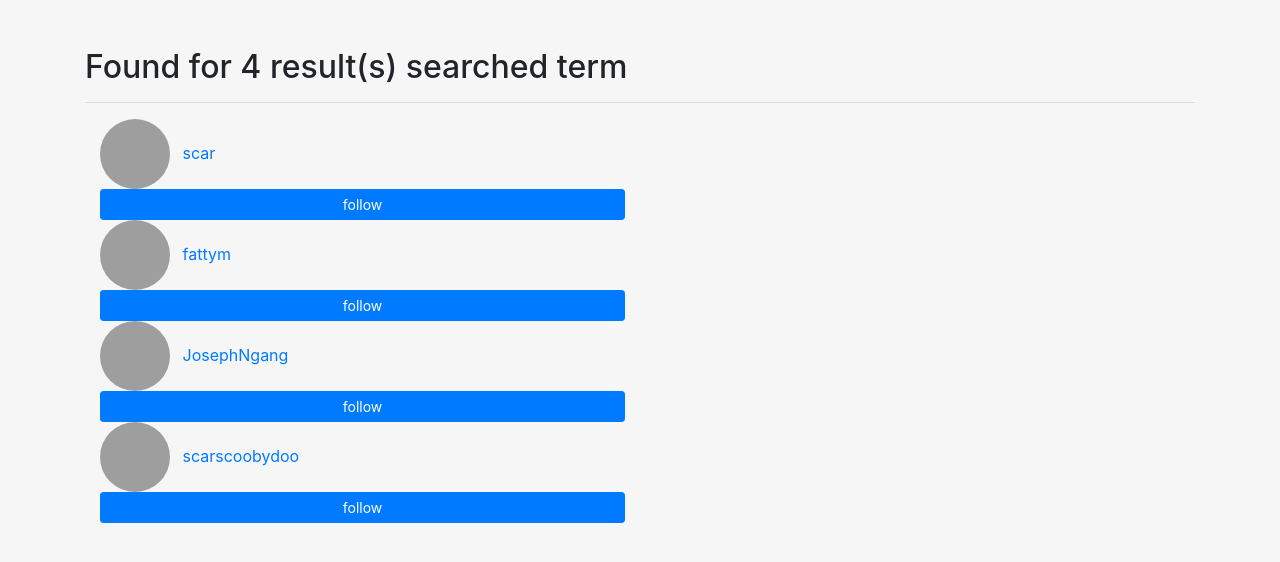
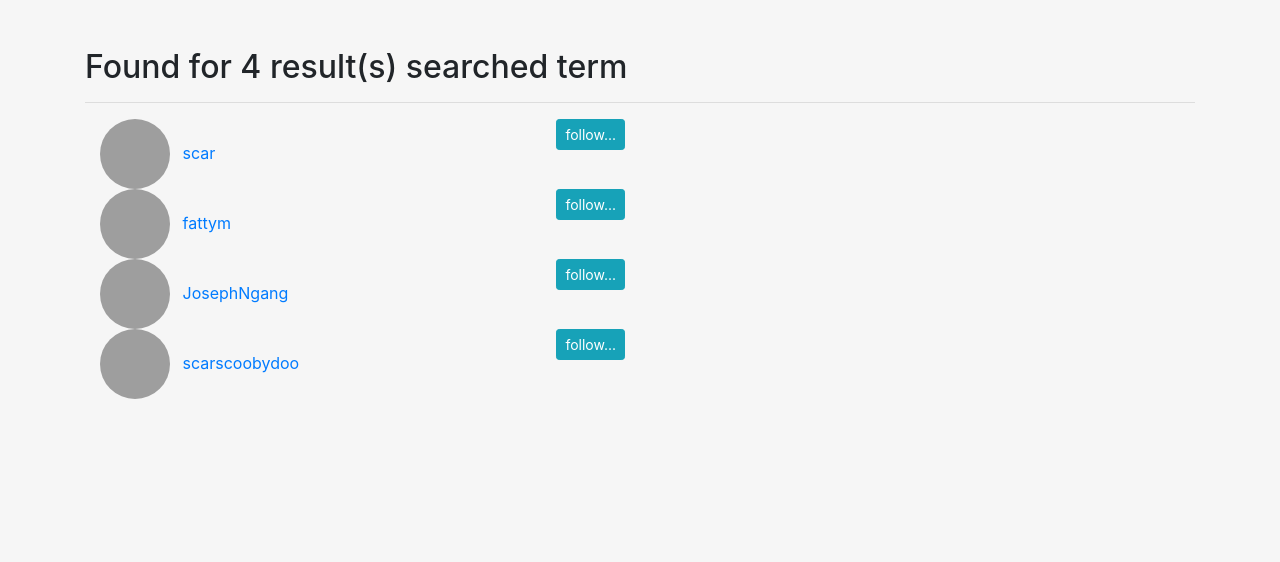
Before and after one commit to fattym/Instagram, a Django app: template instagram/templates/search.html in a window 1280 px wide. Shown: the part 67-629 px from the top of the page. Run offline with Django 3.2, Linux system fonts and the light colour scheme; the template is opened without the code that fills it: values that come from a table or form of the project are taken from there, others are empty; data comes from the database, SQL or seed files in the repository; both versions use the stored data as it was after the commit; some libraries are stand-ins or nearby versions; grey boxes are pictures that could not be loaded.

Commit message:
added follow link

```diff
--- a/instagram/templates/index.html
+++ b/instagram/templates/index.html
@@ -113,7 +113,7 @@
                     <a href="{% url 'profile' username=profile.username %}">
                         <strong class="list-inline">{{profile.username}} </strong>
                     </a>
-
+                    <button  type="button" class="btn btn-info float-right btn-sm">follow...</button>
                     {%if user.username == profile.username%}
                     {%else%}
 
--- a/instagram/templates/search.html
+++ b/instagram/templates/search.html
@@ -16,13 +16,13 @@
             <img src="{{user.profile.photo.cdn_url}}" alt="Profile Photo" width="70" height="70" class=""
                 style="border-radius: 50%">
             {% else %}
-            <img src="/static/images/avatar.jpg" alt="Avatar" width="70" height="70" class=""
+            <img src="https://bit.ly/3gFpUFE" alt="Avatar" width="70" height="70" class=""
                 style="border-radius: 50%">
             {% endif %}
             <a href="{% url 'profile' username=user.username %}" class="link">
                 <span class="list-inline username ml-2">{{user.username}}</span>
             </a>
-            <button type="button" name="" id="" class="btn btn-primary btn-sm btn-block">follow</button>
+            <button  type="button" class="btn btn-info float-right btn-sm">follow...</button>
         </div>
         {% endfor %}
     </div>
```
Also changed, not shown: db.sqlite3.
